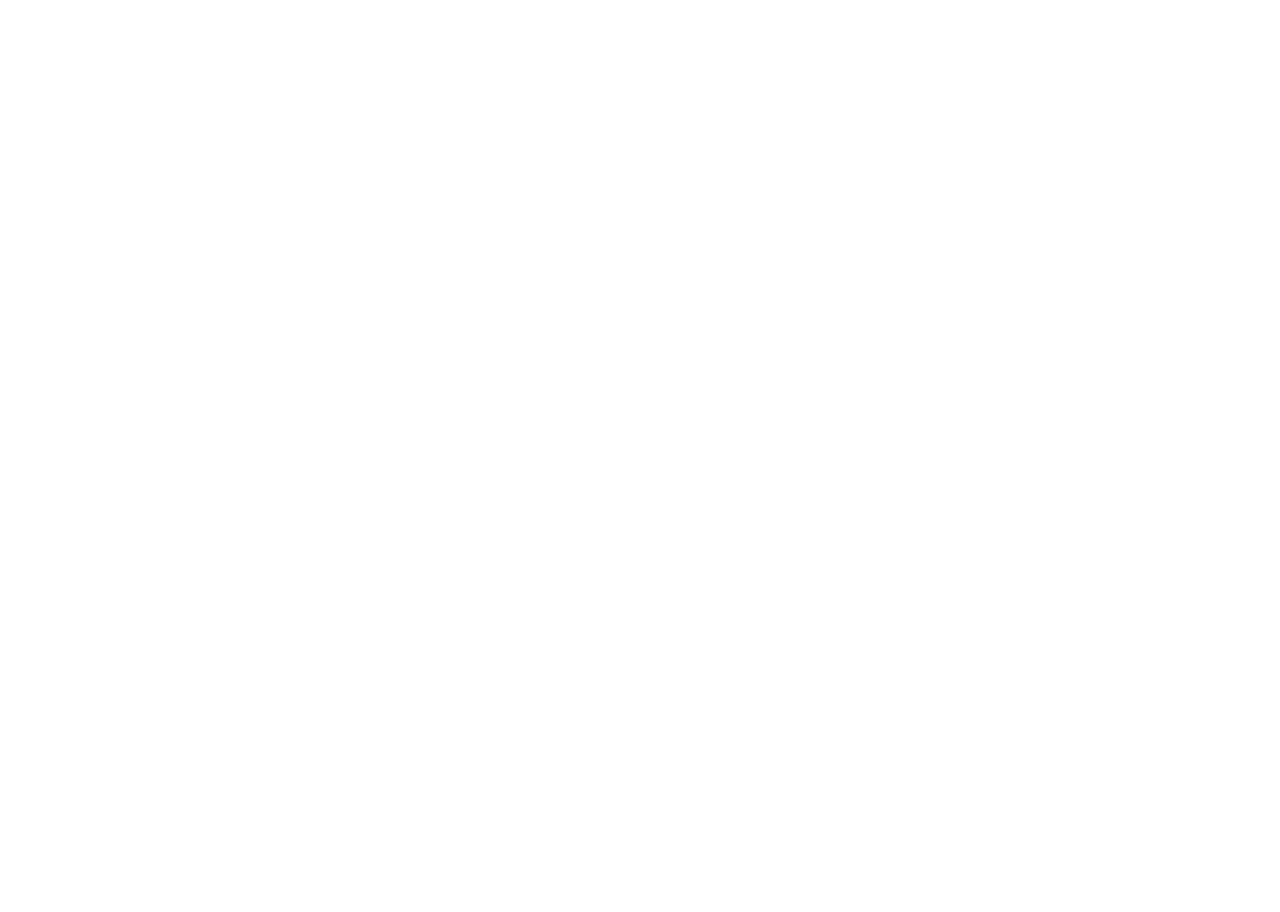
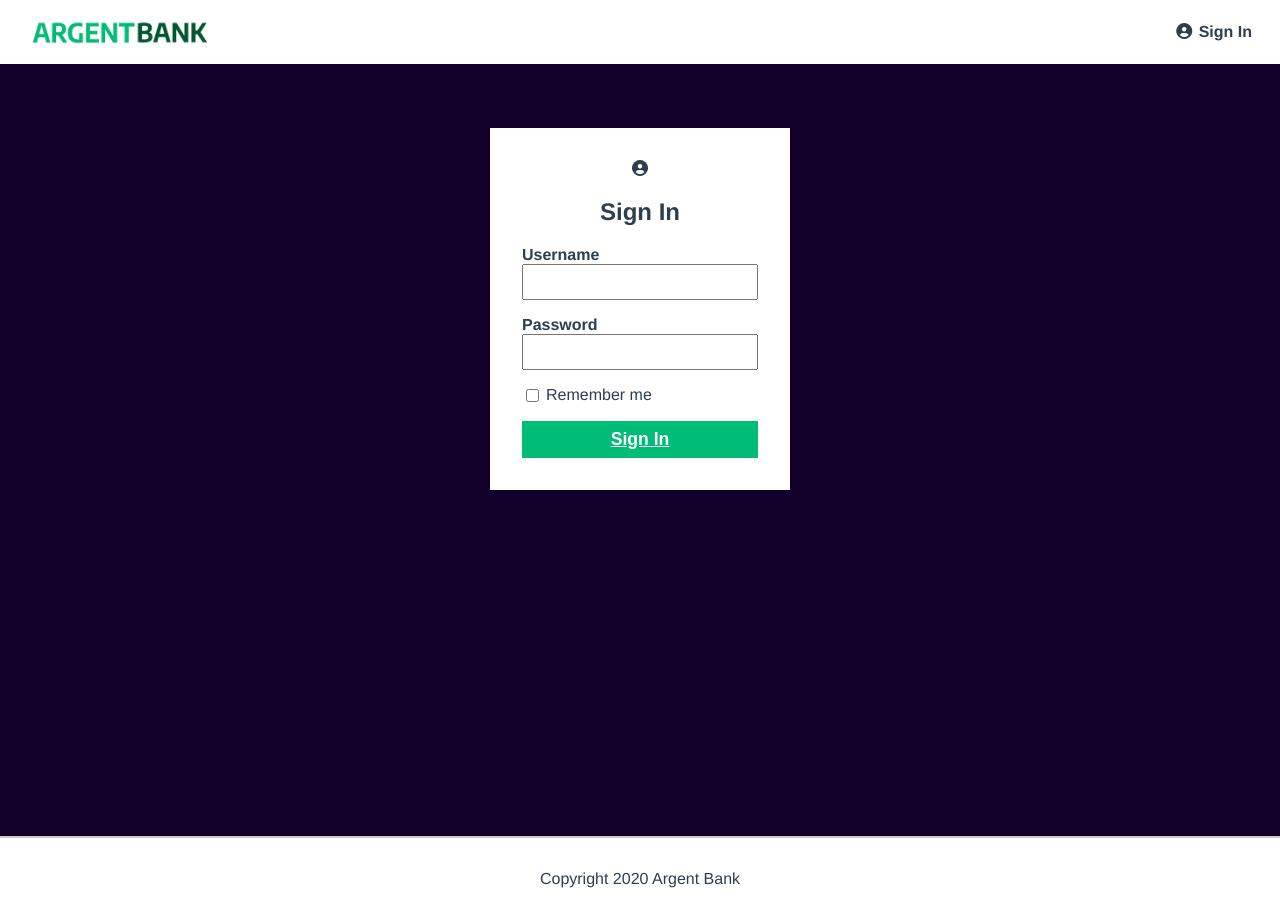
Before and after one commit to roobens971/ArgentBank, a React (Vite) app in the folder ArgentBank-Frontend-main/: page /login in a window 1280 px wide. Before the commit this address had no page. Before the commit the page ends 800 px from the top, so only its background shows below. Built offline with nearby package versions, Linux system fonts and the light colour scheme.

Commit message:
feat: création du composant SignInForm avec champs contrôlés :art:

```diff
--- a/ArgentBank-Frontend-main/src/App.jsx
+++ b/ArgentBank-Frontend-main/src/App.jsx
@@ -2,6 +2,7 @@
 import Home from "./pages/Home";
 import SignIn from "./pages/SignIn";
 import Profile from "./pages/Profile";
+import Navbar from './components/Navbar';
 
 function App() {
   return (
--- a/ArgentBank-Frontend-main/src/assets/css/main.css
+++ b/ArgentBank-Frontend-main/src/assets/css/main.css
@@ -15,10 +15,12 @@
 
 .main {
   flex: 1;
+  padding: 1rem 0;
 }
 
 .bg-dark {
   background-color: #12002b;
+   min-height: calc(100vh - 60px);
 }
 
 .sr-only {
@@ -163,6 +165,8 @@
   border-color: #00bc77;
   background-color: #00bc77;
   color: #fff;
+  text-decoration: underline;
+  border: none;
 }
 
 .sign-in-content {
@@ -175,7 +179,7 @@
 }
 
 .sign-in-icon {
-  font-size: 5rem;
+  font-size: 1rem;
 }
 
 .input-remember {
--- /dev/null
+++ b/ArgentBank-Frontend-main/src/components/Layout.jsx
@@ -0,0 +1,12 @@
+import Navbar from '../components/Navbar';
+import Footer from '../components/Footer';
+
+export default function Layout({ children }) {
+  return (
+    <>
+      <Navbar />
+      <main className="main bg-dark">{children}</main>
+      <Footer />
+    </>
+  );
+}
--- a/ArgentBank-Frontend-main/src/components/Navbar.jsx
+++ b/ArgentBank-Frontend-main/src/components/Navbar.jsx
@@ -1,7 +1,7 @@
+import { Link } from 'react-router-dom';
 import logo from '../assets/img/argentBankLogo.png';
-import { Link } from 'react-router-dom';
 
-export default function Navbar() {
+export default function Navbar({ isLoggedIn = false, username = '' }) {
   return (
     <nav className="main-nav">
       <Link className="main-nav-logo" to="/">
@@ -9,9 +9,20 @@
         <h1 className="sr-only">Argent Bank</h1>
       </Link>
       <div>
-        <Link className="main-nav-item" to="/login">
-          <i className="fa fa-user-circle"></i> Sign In
-        </Link>
+        {isLoggedIn ? (
+          <>
+            <Link className="main-nav-item" to="/profile">
+              <i className="fa fa-user-circle"></i> {username}
+            </Link>
+            <Link className="main-nav-item" to="/logout">
+              <i className="fa fa-sign-out"></i> Sign Out
+            </Link>
+          </>
+        ) : (
+          <Link className="main-nav-item" to="/login">
+            <i className="fa fa-user-circle"></i> Sign In
+          </Link>
+        )}
       </div>
     </nav>
   );
--- /dev/null
+++ b/ArgentBank-Frontend-main/src/components/SignInForm.jsx
@@ -0,0 +1,54 @@
+import { useState } from "react";
+
+function SignInForm() {
+  const [username, setUsername] = useState("");
+  const [password, setPassword] = useState("");
+  const [rememberMe, setRememberMe] = useState(false);
+
+  const handleSubmit = (e) => {
+    e.preventDefault();
+    console.log("Login:", { username, password, rememberMe });
+    // redirection ou appel API ici
+  };
+
+  return (
+    <section className="sign-in-content">
+      <i className="fa fa-user-circle sign-in-icon"></i>
+      <h1>Sign In</h1>
+      <form onSubmit={handleSubmit}>
+        <div className="input-wrapper">
+          <label htmlFor="username">Username</label>
+          <input
+            type="text"
+            id="username"
+            value={username}
+            onChange={(e) => setUsername(e.target.value)}
+          />
+        </div>
+        <div className="input-wrapper">
+          <label htmlFor="password">Password</label>
+          <input
+            type="password"
+            id="password"
+            value={password}
+            onChange={(e) => setPassword(e.target.value)}
+          />
+        </div>
+        <div className="input-remember">
+          <input
+            type="checkbox"
+            id="remember-me"
+            checked={rememberMe}
+            onChange={(e) => setRememberMe(e.target.checked)}
+          />
+          <label htmlFor="remember-me">Remember me</label>
+        </div>
+        <button type="submit" className="sign-in-button">
+          Sign In
+        </button>
+      </form>
+    </section>
+  );
+}
+
+export default SignInForm;
--- a/ArgentBank-Frontend-main/src/main.jsx
+++ b/ArgentBank-Frontend-main/src/main.jsx
@@ -2,6 +2,9 @@
 import ReactDOM from 'react-dom/client';
 import { BrowserRouter, Routes, Route } from 'react-router-dom';
 import Home from './pages/Home';
+import SignIn from "./pages/SignIn";
+import Layout from './components/Layout';
+
 import './assets/css/main.css';
 import '@fortawesome/fontawesome-free/css/all.min.css'; // si tu utilises font-awesome via npm
 
@@ -9,8 +12,10 @@
   <React.StrictMode>
     <BrowserRouter>
       <Routes>
+        <Route element={<Layout />}></Route>
         <Route path="/" element={<Home />} />
         {/* Ajoute tes autres pages ici */}
+        <Route path="/login" element={<SignIn />} />
       </Routes>
     </BrowserRouter>
   </React.StrictMode>
--- a/ArgentBank-Frontend-main/src/pages/SignIn.jsx
+++ b/ArgentBank-Frontend-main/src/pages/SignIn.jsx
@@ -1,71 +1,17 @@
-import { useState } from "react";
-import { useNavigate } from "react-router-dom";
+import Layout from '../components/Layout';
+import SignInForm from '../components/SignInForm';
 
-export default function SignIn() {
-  const [email, setEmail] = useState("");
-  const [password, setPassword] = useState("");
-  const navigate = useNavigate();
 
-  const handleSubmit = async (e) => {
-    e.preventDefault();
+function SignIn() {
 
-    try {
-      const res = await fetch("http://localhost:3001/api/v1/user/login", {
-        method: "POST",
-        headers: { "Content-Type": "application/json" },
-        body: JSON.stringify({ email, password }),
-      });
+  return(
+    <>
+     <Layout>
+      <SignInForm />
+    </Layout>
+    </>
 
-      const data = await res.json();
-      console.log("Réponse brute du backend :", data);
-
-      if (!res.ok) {
-        alert(data.message || "Erreur de connexion");
-        return;
-      }
-
-      localStorage.setItem("token", data.body.token);
-      console.log("Redirection vers /profile");
-      navigate("/profile"); // ✅ redirection vers la page profil
-    } catch (err) {
-      alert("Erreur lors de la connexion");
-      console.error(err);
-    }
-  };
-
-  return (
-    <main className="main bg-dark">
-      <section className="sign-in-content">
-        <i className="fa fa-user-circle sign-in-icon"></i>
-        <h1>Sign In</h1>
-        <form onSubmit={handleSubmit}>
-          <div className="input-wrapper">
-            <label htmlFor="email">Email</label>
-            <input
-              type="email"
-              id="email"
-              value={email}
-              onChange={(e) => setEmail(e.target.value)}
-              autoComplete="email"
-              required
-            />
-          </div>
-          <div className="input-wrapper">
-            <label htmlFor="password">Password</label>
-            <input
-              type="password"
-              id="password"
-              value={password}
-              onChange={(e) => setPassword(e.target.value)}
-              autoComplete="current-password"
-              required
-            />
-          </div>
-          <button type="submit" className="sign-in-button">
-            Sign In
-          </button>
-        </form>
-      </section>
-    </main>
   );
 }
+
+export default SignIn;
```
